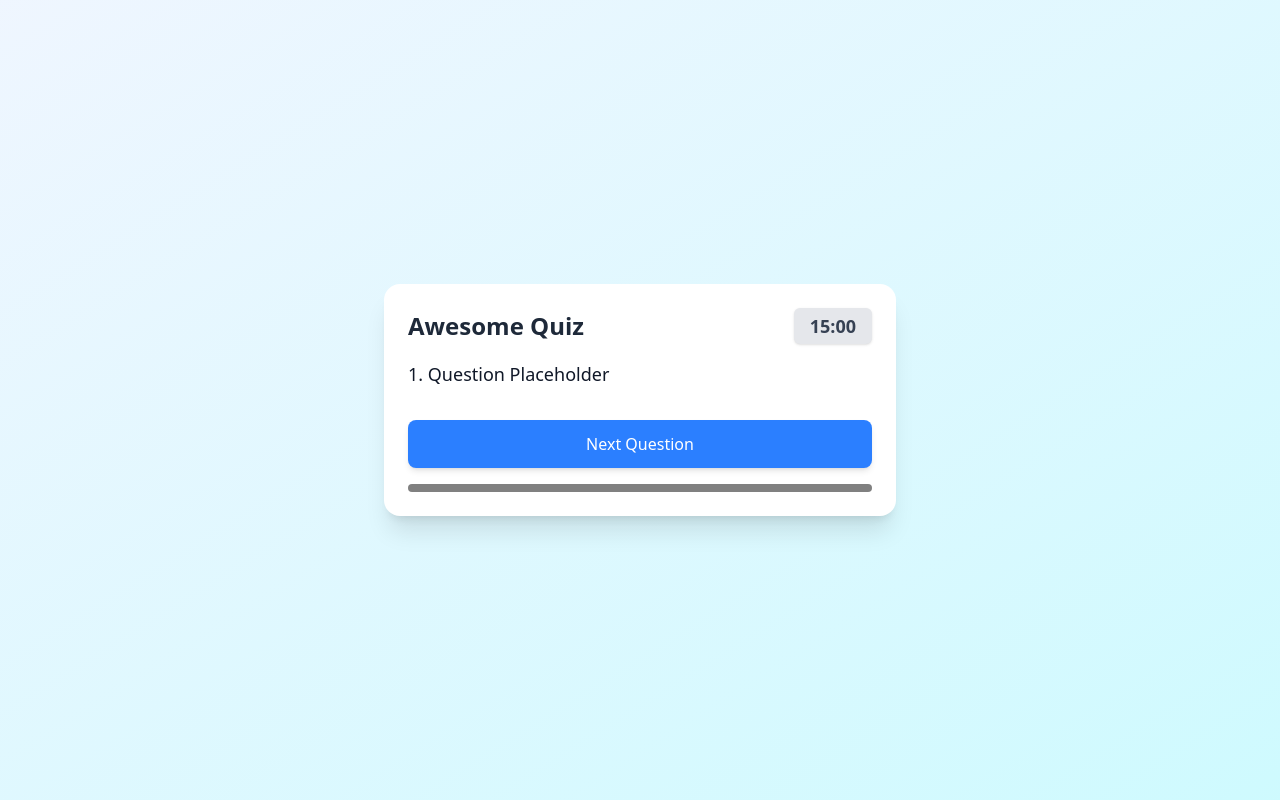
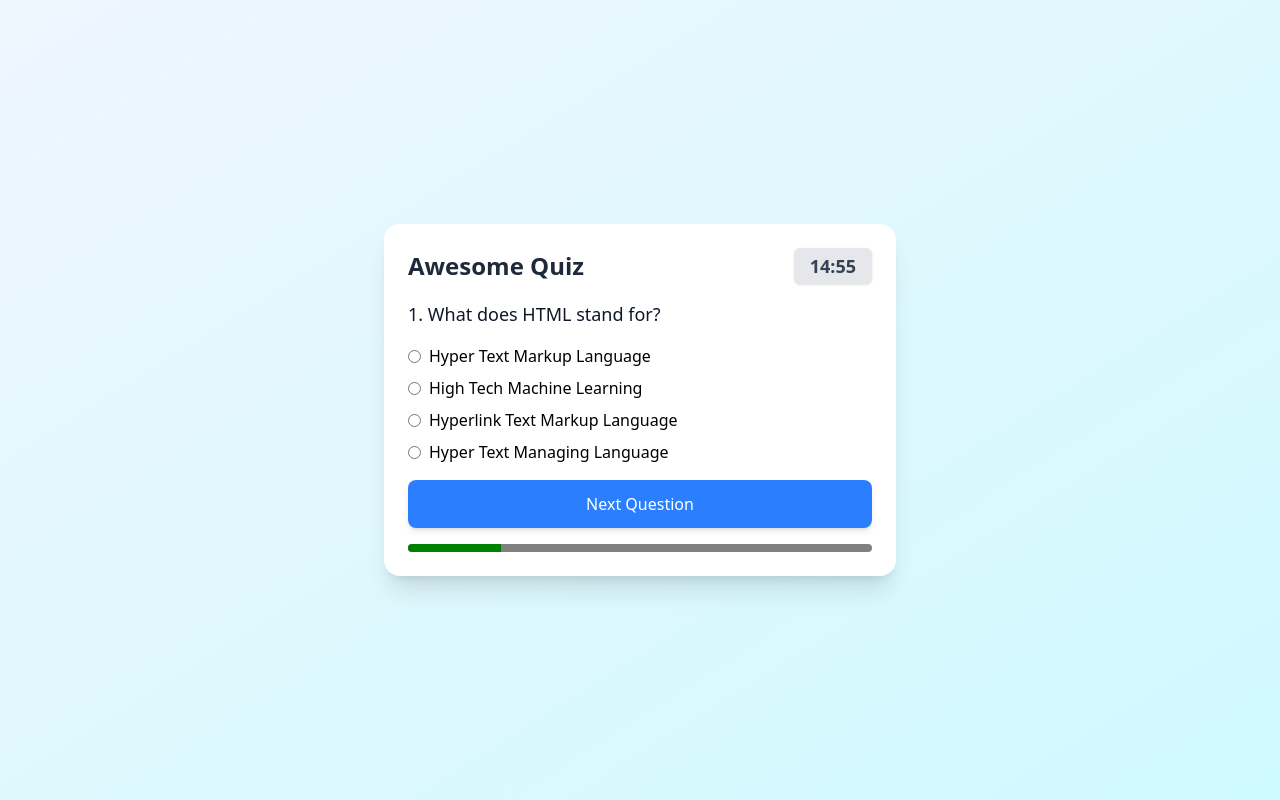
Before and after one commit to Sudharsan-3/Day3-4, a plain HTML site: page src/pages/questions.html in a window 1280 px wide. Drawn offline with Linux system fonts and the light colour scheme; the site is published under a folder, as on GitHub Pages, so addresses that start at the root find nothing.

Commit message:
Update questions.html

```diff
--- a/src/pages/questions.html
+++ b/src/pages/questions.html
@@ -34,6 +34,6 @@
 
     </section>
 
-    <script src="/day3-4/script.js" defer></script>
+    <script src="../../script.js" defer></script>
 </body>
 </html>
```
